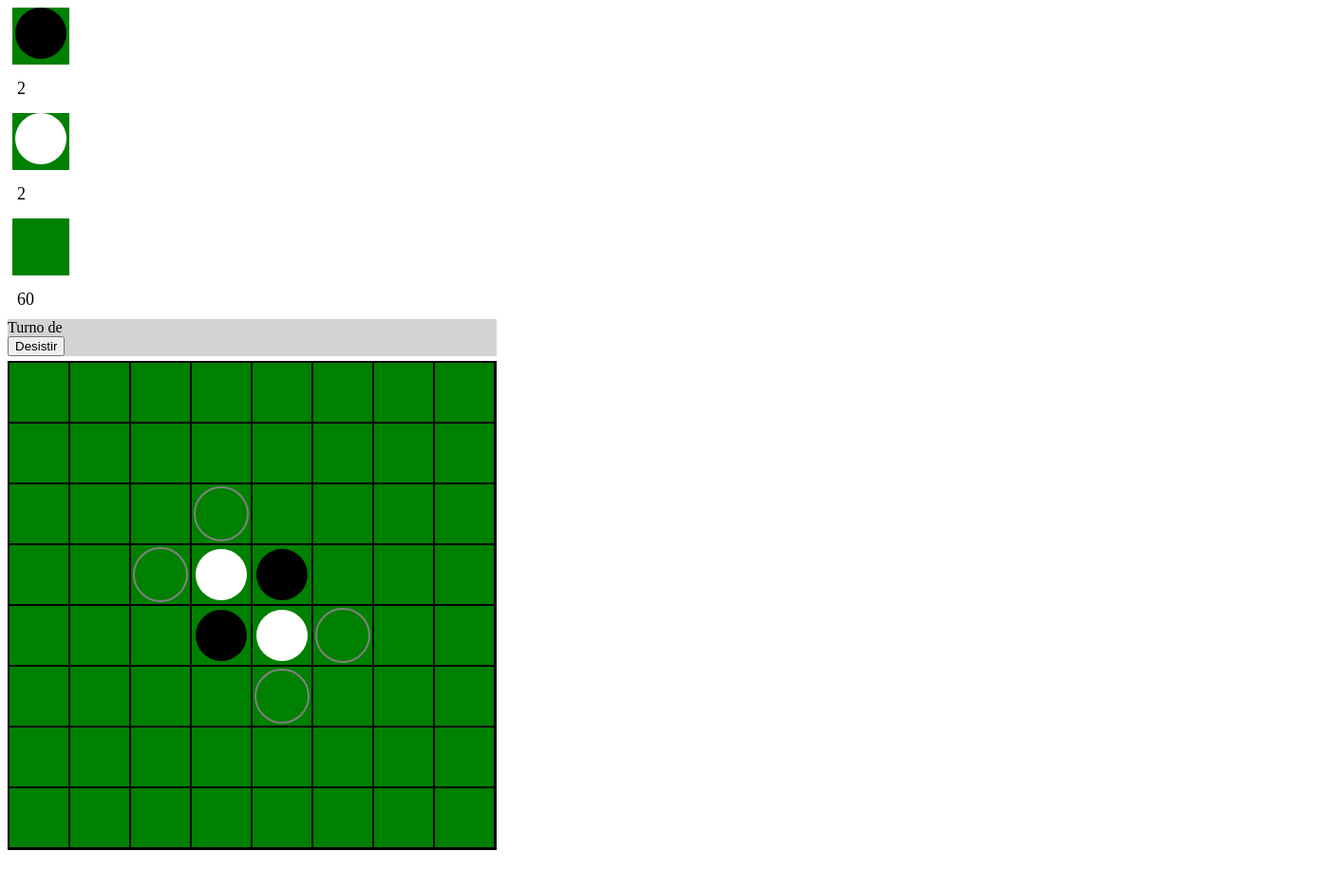
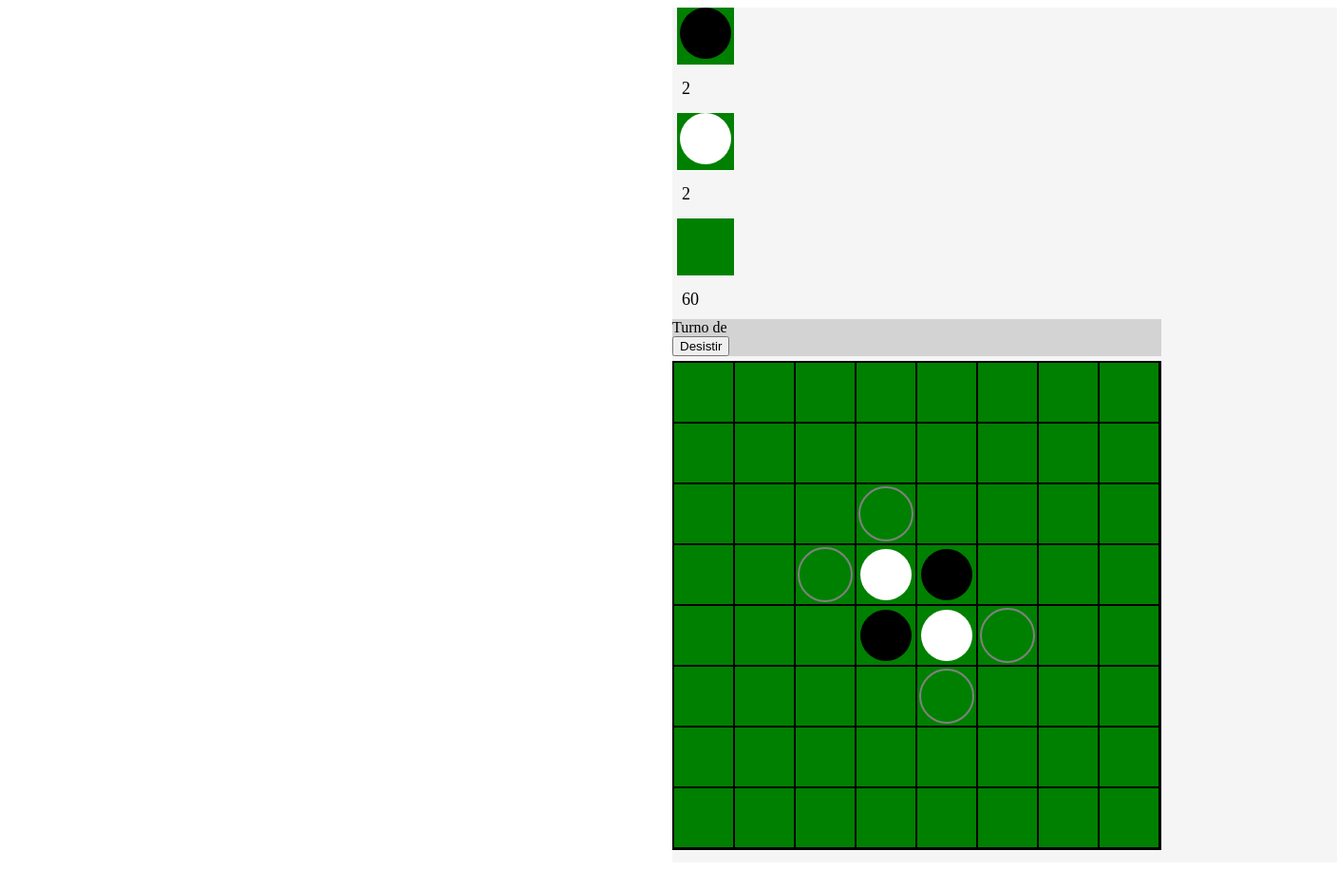
Before and after one commit to figboy98/Web_Game_Othello, a plain HTML site: page game.html in a window 1280 px wide. Shown: the whole page at 95% size, 1408 px wide, since content can reach past the window. Before the commit the page ends 895 px from the top, so only its background shows below. Drawn offline with Linux system fonts and the light colour scheme.

Commit message:
Update style.css

```diff
--- a/CSS/style.css
+++ b/CSS/style.css
@@ -1,7 +1,9 @@
 #gameBoard{
     flex-direction:row;
     width: 700px;
-    height: 800px;
+    height: 900px;
+    margin-left:700px;
+    background-color:whitesmoke;
 
 }
 .board{
```
